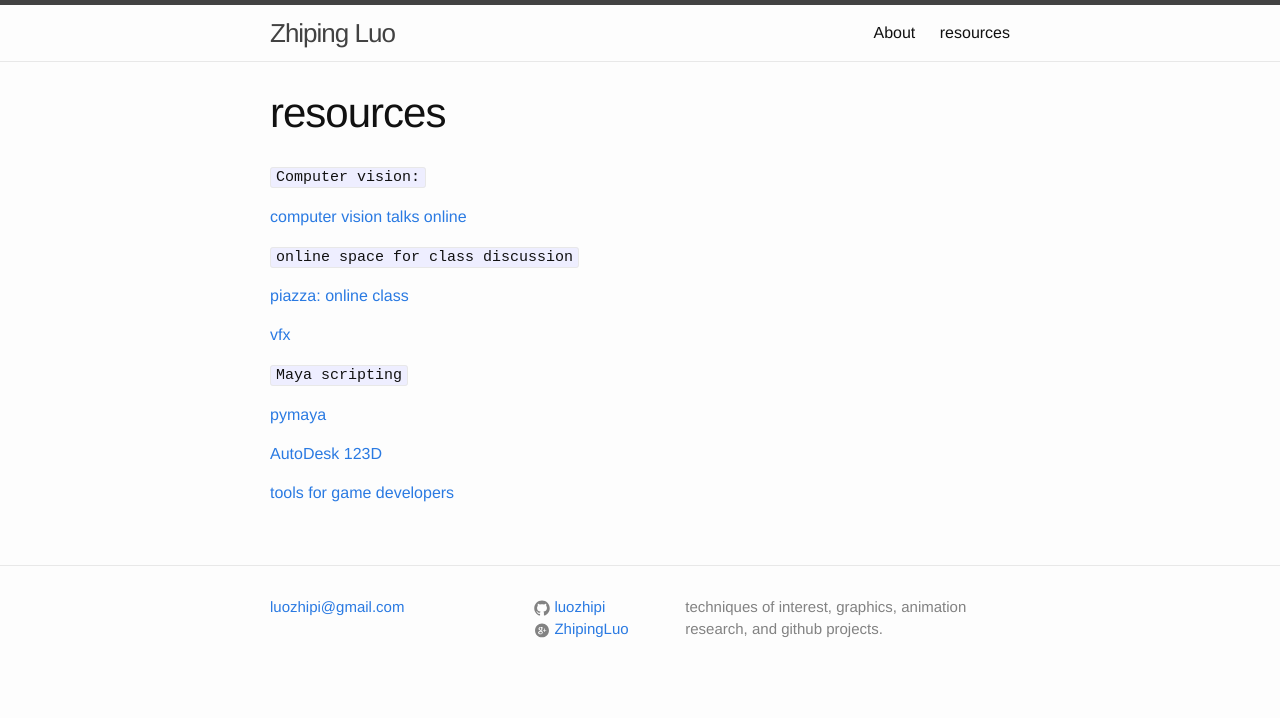
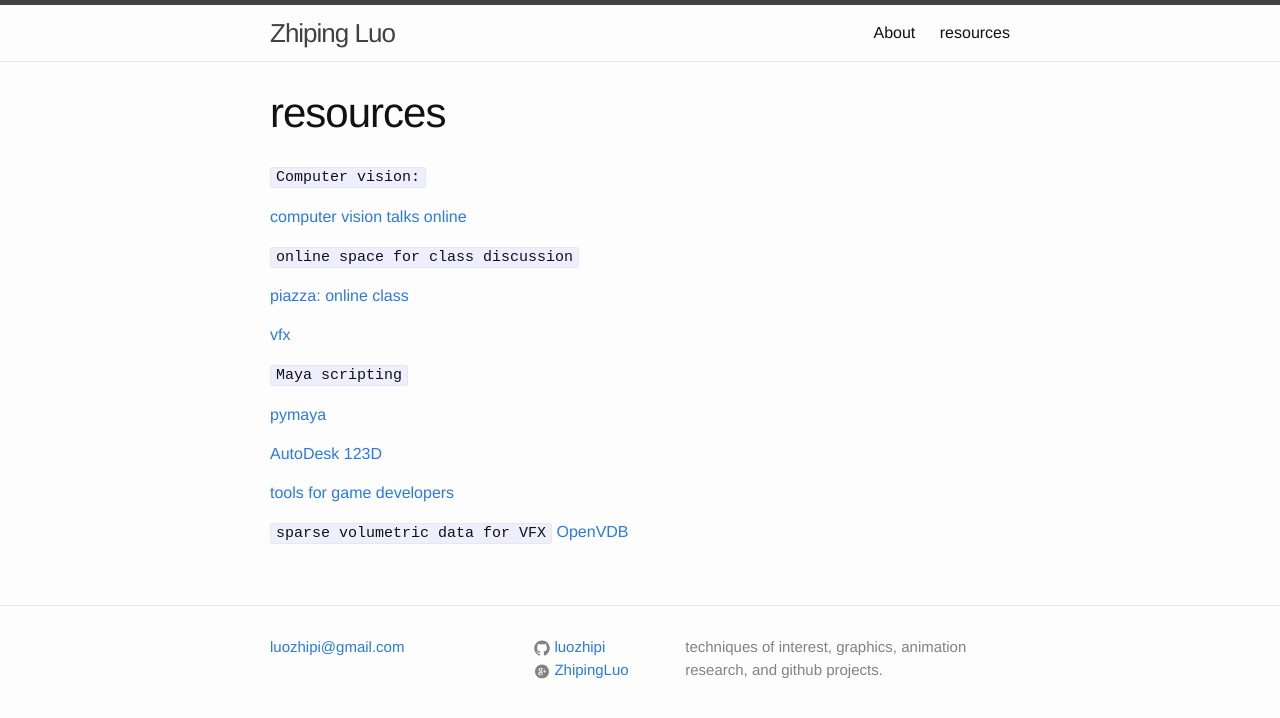
Before and after one commit to luozhipi/luozhipi.github.io, a Jekyll site: the page built from resources.md, in a window 1280 px wide. Shown: the top 718 px of the page. Built offline with Jekyll 4.4.1, drawn with Linux system fonts in a browser that asks for light colours.

Commit message:
add openvdb link

```diff
--- a/resources.md
+++ b/resources.md
@@ -22,9 +22,13 @@
 
 [tools for game developers]
 
+`sparse volumetric data for VFX`
+[OpenVDB]
+
 [computer vision talks online]: http://www.computervisiontalks.com/
 [piazza: online class]: https://piazza.com/
 [vfx]: https://www.fxguide.com
 [pymaya]: http://zurbrigg.com/
 [AutoDesk 123D]: http://blog.123dapp.com/
 [tools for game developers]: https://www.codeandweb.com/
+[OpenVDB]: http://www.openvdb.org/
```
